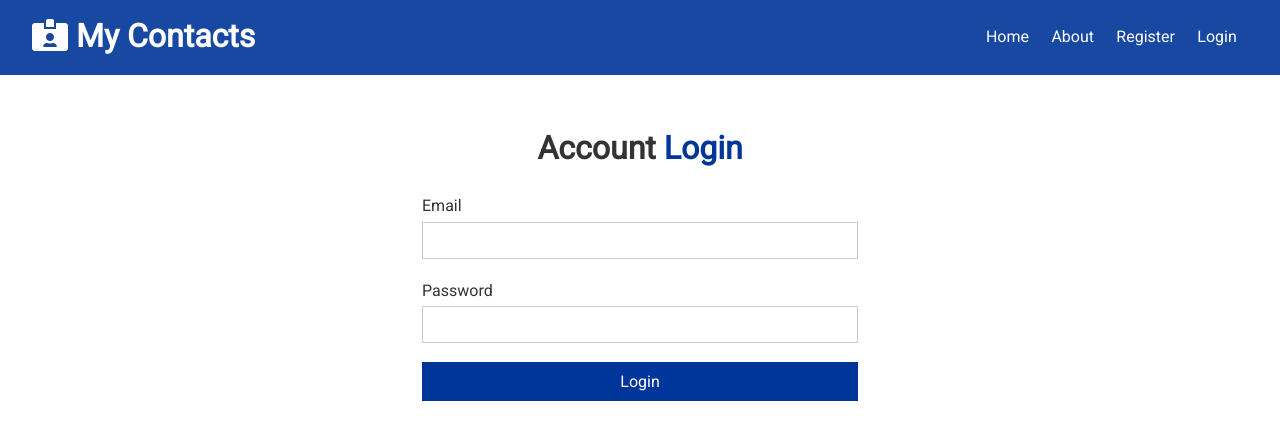
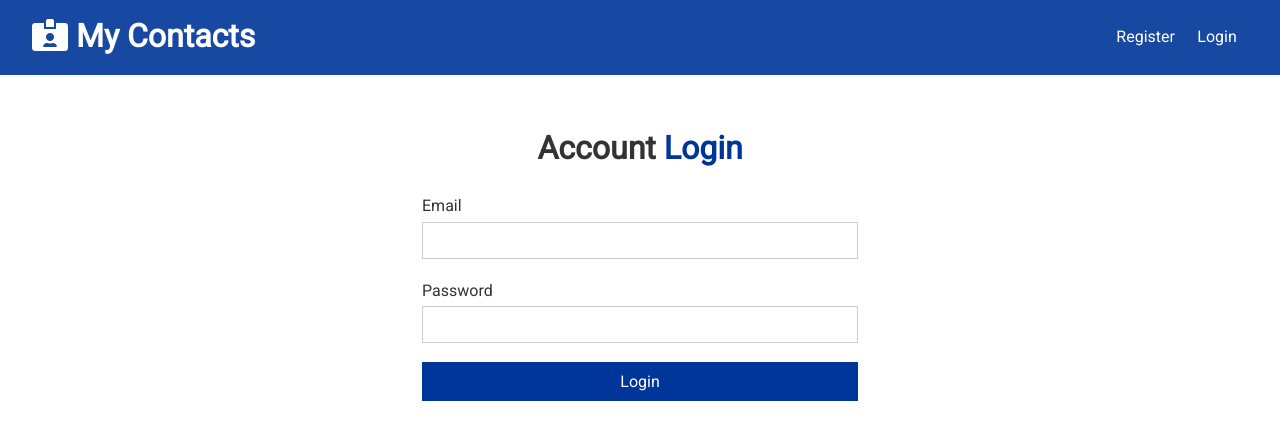
Before and after one commit to 1mauricio4/my-contacts, a React (Create React App) app in the folder client/: page /login in a window 1280 px wide. Shown: the top 440 px of the page. Built offline with nearby package versions, Linux system fonts and the light colour scheme.

Commit message:
Add logout action and adjust nav links

```diff
--- a/client/src/components/layout/Navbar.js
+++ b/client/src/components/layout/Navbar.js
@@ -1,27 +1,52 @@
-import React from "react";
-import { Link } from "react-router-dom";
-import PropTypes from "prop-types";
+import React, { Fragment, useContext } from 'react';
+import { Link } from 'react-router-dom';
+import PropTypes from 'prop-types';
+
+import AuthContext from '../../context/auth/authContext';
 
 const Navbar = ({ title, icon }) => {
+  const authContext = useContext(AuthContext);
+
+  const { isAuthenticated, logout, user } = authContext;
+
+  const onLogout = () => {
+    logout();
+  };
+
+  const authLinks = (
+    <Fragment>
+      <li>Hello {user && user.name}</li>
+      <li>
+        <Link to='/'>Home</Link>
+      </li>
+      <li>
+        <Link to='/about'>About</Link>
+      </li>
+      <li>
+        <a onClick={onLogout} href='#!'>
+          <i className='fas fa-sign-out-alt'></i>{' '}
+          <span className='hide-sm'>logout</span>
+        </a>
+      </li>
+    </Fragment>
+  );
+
+  const guestLinks = (
+    <Fragment>
+      <li>
+        <Link to='/register'>Register</Link>
+      </li>
+      <li>
+        <Link to='/login'>Login</Link>
+      </li>
+    </Fragment>
+  );
   return (
-    <div className="navbar bg-primary">
+    <div className='navbar bg-primary'>
       <h1>
         <i className={icon} /> {title}
       </h1>
-      <ul>
-        <li>
-          <Link to="/">Home</Link>
-        </li>
-        <li>
-          <Link to="/about">About</Link>
-        </li>
-        <li>
-          <Link to="/register">Register</Link>
-        </li>
-        <li>
-          <Link to="/login">Login</Link>
-        </li>
-      </ul>
+      <ul>{isAuthenticated ? authLinks : guestLinks}</ul>
     </div>
   );
 };
@@ -32,8 +57,8 @@
 };
 
 Navbar.defaultProps = {
-  title: "My Contacts",
-  icon: "fas fa-id-card-alt",
+  title: 'My Contacts',
+  icon: 'fas fa-id-card-alt',
 };
 
 export default Navbar;
--- a/client/src/components/pages/Home.js
+++ b/client/src/components/pages/Home.js
@@ -9,10 +9,12 @@
 const Home = () => {
   const authContext = useContext(AuthContext);
 
-  const { loadUser } = authContext;
+  const { loadUser, isAuthenticated } = authContext;
 
   useEffect(() => {
-    loadUser();
+    if (isAuthenticated) {
+      loadUser();
+    }
     // eslint-disable-next-line
   }, []);
 
--- a/client/src/context/auth/AuthState.js
+++ b/client/src/context/auth/AuthState.js
@@ -98,6 +98,11 @@
   };
 
   // Logout
+  const logout = () => {
+    dispatch({
+      type: LOGOUT,
+    });
+  };
 
   //  Clear Errors
   const clearErrors = () => dispatch({ type: CLEAR_ERRORS });
@@ -113,6 +118,7 @@
         loadUser,
         register,
         login,
+        logout,
         clearErrors,
       }}
     >
--- a/client/src/context/auth/authReducer.js
+++ b/client/src/context/auth/authReducer.js
@@ -30,6 +30,7 @@
     case REGISTER_FAIL:
     case LOGIN_FAIL:
     case AUTH_ERROR:
+    case LOGOUT:
       localStorage.removeItem('token');
       return {
         ...state,
```
